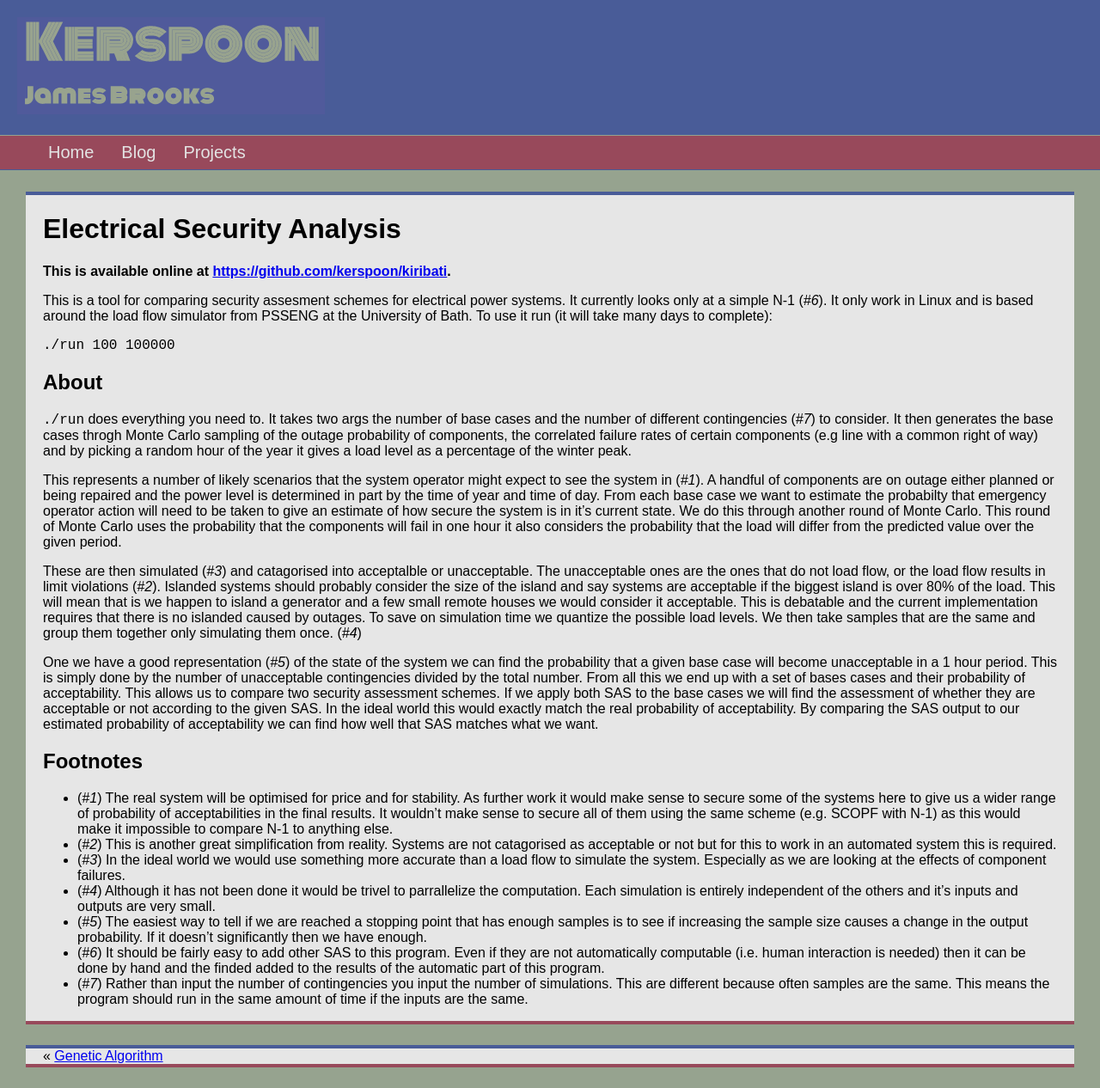
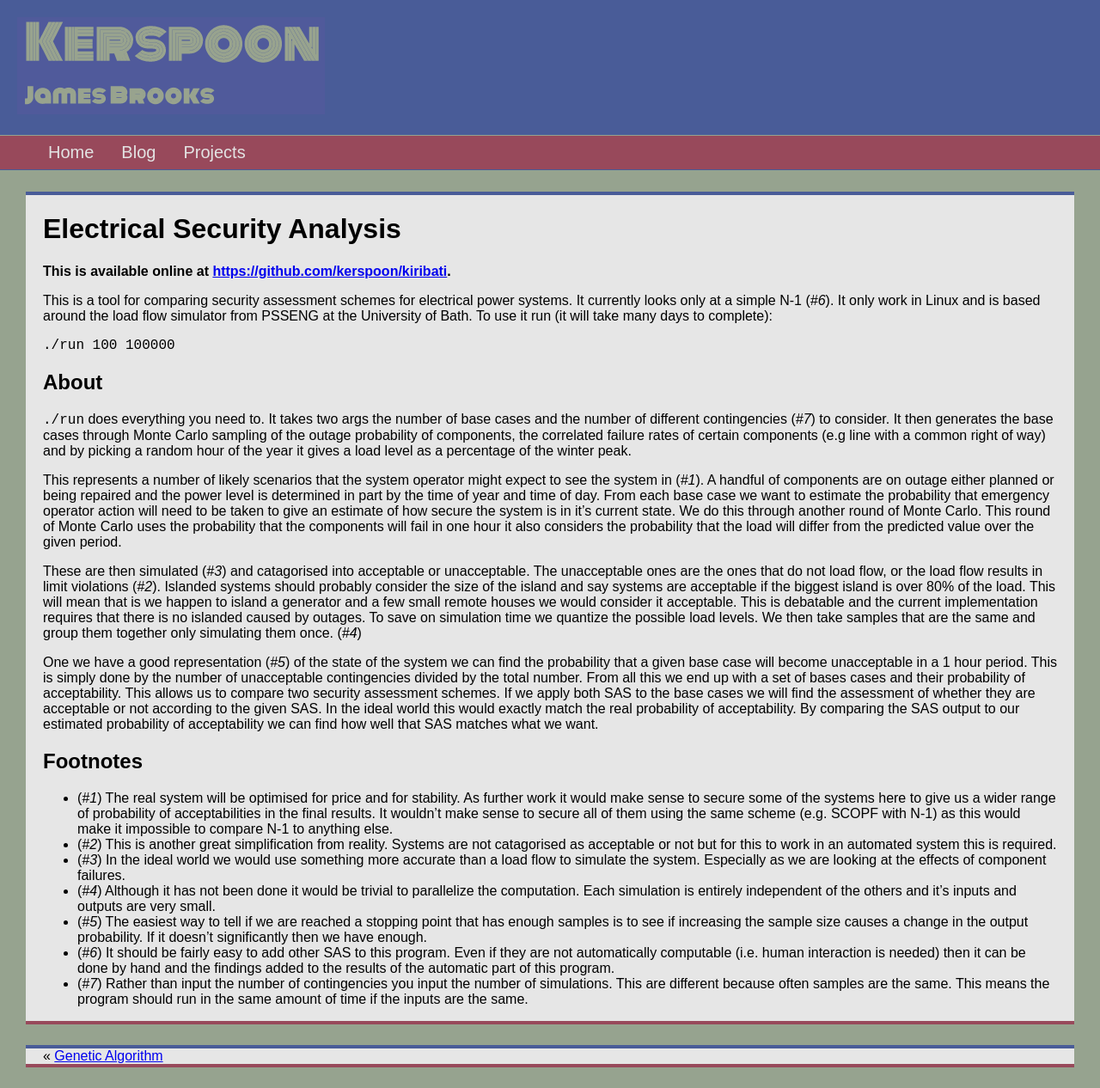
Before and after one commit to kerspoon/kerspoon.com, a Jekyll site: the page built from _posts/2013-02-05-electrical-security-analysis.md, in a window 1280 px wide. Shown: the whole page at 86% size. Built offline with Jekyll 4.4.1, drawn with Linux system fonts in a browser that asks for light colours; some web fonts are replaced.

Commit message:
spell check

```diff
--- a/_posts/2013-02-05-electrical-security-analysis.md
+++ b/_posts/2013-02-05-electrical-security-analysis.md
@@ -8,17 +8,17 @@ tags: [programming, matlab, PhD]
 
 **This is available online at <https://github.com/kerspoon/kiribati>.**
 
-This is a tool for comparing security assesment schemes for electrical power systems. It currently looks only at a simple N-1 (*#6*). It only work in Linux and is based around the load flow simulator from PSSENG at the University of Bath. To use it run (it will take many days to complete):
+This is a tool for comparing security assessment schemes for electrical power systems. It currently looks only at a simple N-1 (*#6*). It only work in Linux and is based around the load flow simulator from PSSENG at the University of Bath. To use it run (it will take many days to complete):
 
     ./run 100 100000
 
 ## About
 
-`./run` does everything you need to. It takes two args the number of base cases and the number of different contingencies (*#7*) to consider. It then generates the base cases throgh Monte Carlo sampling of the outage probability of components, the correlated failure rates of certain components (e.g line with a common right of way) and by picking a random hour of the year it gives a load level as a percentage of the winter peak.
+`./run` does everything you need to. It takes two args the number of base cases and the number of different contingencies (*#7*) to consider. It then generates the base cases through Monte Carlo sampling of the outage probability of components, the correlated failure rates of certain components (e.g line with a common right of way) and by picking a random hour of the year it gives a load level as a percentage of the winter peak.
 
-This represents a number of likely scenarios that the system operator might expect to see the system in (*#1*). A handful of components are on outage either planned or being repaired and the power level is determined in part by the time of year and time of day. From each base case we want to estimate the probabilty that emergency operator action will need to be taken to give an estimate of how secure the system is in it's current state. We do this through another round of Monte Carlo. This round of Monte Carlo uses the probability that the components will fail in one hour it also considers the probability that the load will differ from the predicted value over the given period.
+This represents a number of likely scenarios that the system operator might expect to see the system in (*#1*). A handful of components are on outage either planned or being repaired and the power level is determined in part by the time of year and time of day. From each base case we want to estimate the probability that emergency operator action will need to be taken to give an estimate of how secure the system is in it's current state. We do this through another round of Monte Carlo. This round of Monte Carlo uses the probability that the components will fail in one hour it also considers the probability that the load will differ from the predicted value over the given period.
 
-These are then simulated (*#3*) and catagorised into acceptalble or unacceptable. The unacceptable ones are the ones that do not load flow, or the load flow results in limit violations (*#2*). Islanded systems should probably consider the size of the island and say systems are acceptable if the biggest island is over 80% of the load. This will mean that is we happen to island a generator and a few small remote houses we would consider it acceptable. This is debatable and the current implementation requires that there is no islanded caused by outages. To save on simulation time we quantize the possible load levels. We then take samples that are the same and group them together only simulating them once. (*#4*)
+These are then simulated (*#3*) and catagorised into acceptable or unacceptable. The unacceptable ones are the ones that do not load flow, or the load flow results in limit violations (*#2*). Islanded systems should probably consider the size of the island and say systems are acceptable if the biggest island is over 80% of the load. This will mean that is we happen to island a generator and a few small remote houses we would consider it acceptable. This is debatable and the current implementation requires that there is no islanded caused by outages. To save on simulation time we quantize the possible load levels. We then take samples that are the same and group them together only simulating them once. (*#4*)
 
 One we have a good representation (*#5*) of the state of the system we can find the probability that a given base case will become unacceptable in a 1 hour period. This is simply done by the number of unacceptable contingencies divided by the total number. From all this we end up with a set of bases cases and their probability of acceptability. This allows us to compare two security assessment schemes. If we apply both SAS to the base cases we will find the assessment of whether they are acceptable or not according to the given SAS. In the ideal world this would exactly match the real probability of acceptability. By comparing the SAS output to our estimated probability of acceptability we can find how well that SAS matches what we want.
 
@@ -27,7 +27,7 @@ One we have a good representation (*#5*) of the state of the system we can find
 - (*#1*) The real system will be optimised for price and for stability. As further work it would make sense to secure some of the systems here to give us a wider range of probability of acceptabilities in the final results. It wouldn't make sense to secure all of them using the same scheme (e.g. SCOPF with N-1) as this would make it impossible to compare N-1 to anything else.
 - (*#2*) This is another great simplification from reality. Systems are not catagorised as acceptable or not but for this to work in an automated system this is required.
 - (*#3*) In the ideal world we would use something more accurate than a load flow to simulate the system. Especially as we are looking at the effects of component failures.
-- (*#4*) Although it has not been done it would be trivel to parrallelize the computation. Each simulation is entirely independent of the others and it's inputs and outputs are very small.
+- (*#4*) Although it has not been done it would be trivial to parallelize the computation. Each simulation is entirely independent of the others and it's inputs and outputs are very small.
 - (*#5*) The easiest way to tell if we are reached a stopping point that has enough samples is to see if increasing the sample size causes a change in the output probability. If it doesn't significantly then we have enough.
-- (*#6*) It should be fairly easy to add other SAS to this program. Even if they are not automatically computable (i.e. human interaction is needed) then it can be done by hand and the finded added to the results of the automatic part of this program.
+- (*#6*) It should be fairly easy to add other SAS to this program. Even if they are not automatically computable (i.e. human interaction is needed) then it can be done by hand and the findings added to the results of the automatic part of this program.
 - (*#7*) Rather than input the number of contingencies you input the number of simulations. This are different because often samples are the same. This means the program should run in the same amount of time if the inputs are the same.
```
Also changed, not shown: _posts/2013-02-05-genetic-algorithm.md (+3 -3 lines), _posts/2013-02-05-magnetic-levitation-simulator.md (+2 -2 lines).
